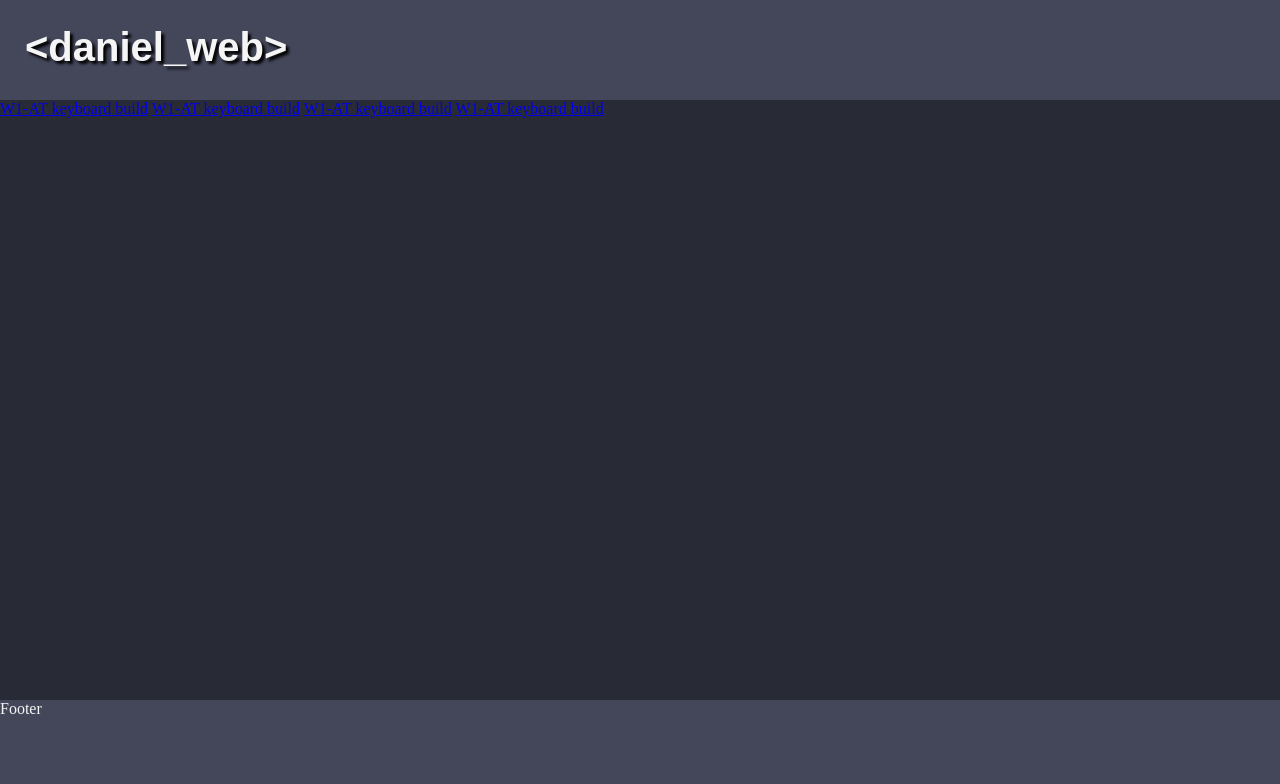
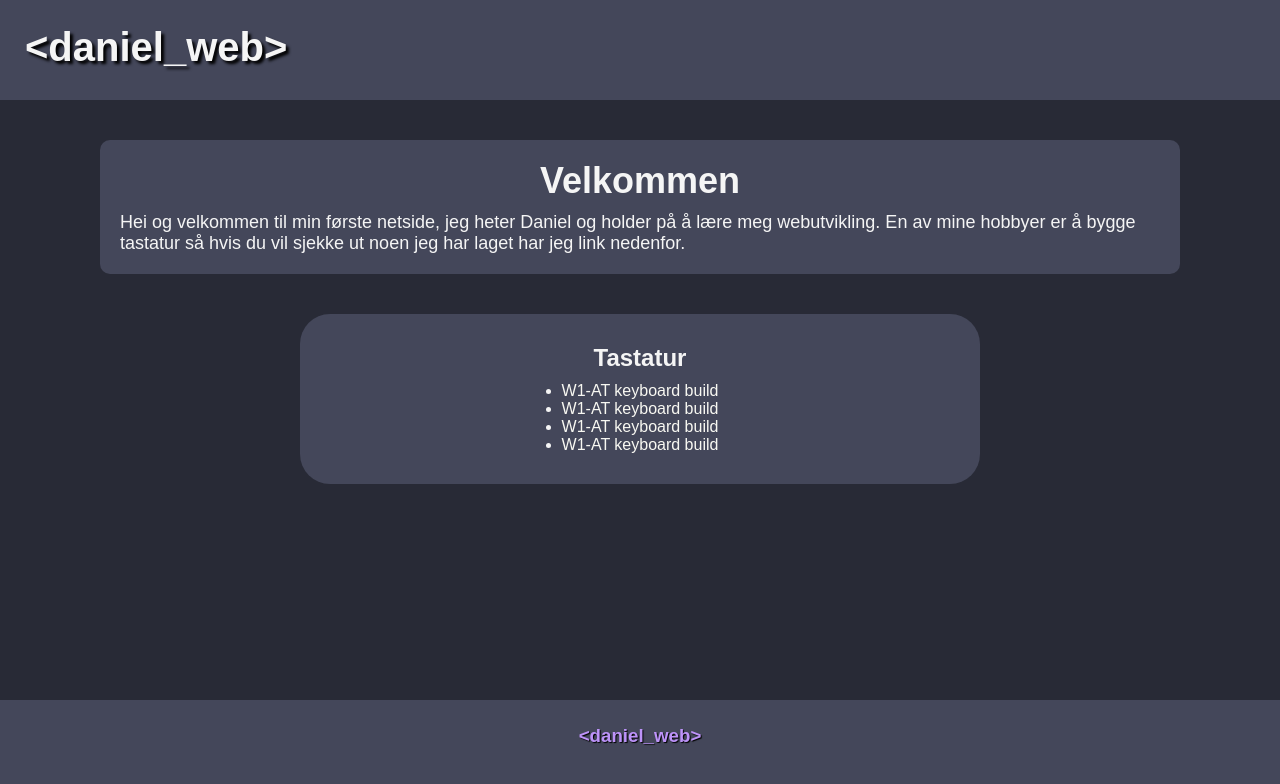
Before and after one commit to DanielDT12/Selfsite, a plain HTML site: page index.html in a window 1280 px wide. Drawn offline with Linux system fonts and the light colour scheme.

Commit message:
lagt til anchor tags og h1+p

```diff
--- a/index.html
+++ b/index.html
@@ -12,18 +12,28 @@
         <h1 id="hTXT">&lt;daniel_web&gt;</h1>
     </header>
     <main>
-        <div class="keyboardAnchor">
-            <ul>
-                <a href="w1Keybord.html">W1-AT keyboard build</a>
-                <a href="w1Keybord.html">W1-AT keyboard build</a>
-                <a href="w1Keybord.html">W1-AT keyboard build</a>
-                <a href="w1Keybord.html">W1-AT keyboard build</a>
-            </ul>
+        <div id="mainH1Txt">
+            <h1>Velkommen</h1>
+            <p>Hei og velkommen til min første netside, jeg heter Daniel og holder på å lære meg webutvikling. En av mine hobbyer er å bygge tastatur så hvis du vil sjekke ut noen jeg har laget har jeg link nedenfor.
+            </p>
+        </div>
+        <div id="keyboardAnchor">
+            <h2>Tastatur</h2>
+            <div class="kbaTags">
+                <ul>
+                    <li><a href="w1Keybord.html">W1-AT keyboard build</a></li>
+                    <li><a href="w1Keybord.html">W1-AT keyboard build</a></li>
+                    <li><a href="w1Keybord.html">W1-AT keyboard build</a></li>
+                    <li><a href="w1Keybord.html">W1-AT keyboard build</a></li>
+                </ul>
+            </div>
         </div>
     </main>
     <footer>
         <div id="footer">
-            <p>Footer</p>
+            <div id="footerTxt">
+                <h3>&lt;daniel_web&gt;</h3>
+            </div>
         </div>
     </footer>
 </body>
--- a/style/style.css
+++ b/style/style.css
@@ -60,6 +60,15 @@ header {
     height: 100px;
 }
 
+#footerTxt {
+    display: flex;
+    justify-content: center;
+    margin-top: 25px;
+    font-family: Arial, Helvetica, sans-serif;
+    text-shadow: 1px 1px 1px black;
+    color: #BD93F9;
+}
+
 #hTXT {
     display: flex;
     font-size: 40px;
@@ -78,3 +87,68 @@ header {
     justify-content: center;
 
 }
+
+#mainH1Txt {
+    display: flex;
+    justify-content: center;
+    gap: 10px;
+    flex-direction: column;
+    align-items: center;
+    font-family: Arial, Helvetica, sans-serif;
+    font-size: large;
+    margin-top: 40px;
+    margin-bottom: 40px;
+    margin-right: 100px;
+    margin-left: 100px;
+    border: transparent;
+    border-radius: 10px;
+    padding: 20px;
+    background-color: #44475A;
+
+}
+
+#keyboardAnchor {
+    display: flex;
+    justify-content: center;
+    gap: 10px;
+    flex-direction: column;
+    align-items: center;
+    font-family: Arial, Helvetica, sans-serif;
+    border: 1px solid white;
+    margin-left: 300px;
+    margin-right: 300px;
+    border: transparent;
+    border-radius: 30px;
+    padding: 30px;
+    background-color: #44475A;
+}
+
+div.kbaTags a {
+    text-decoration: none;
+
+}
+
+div.kbaTags a:link {
+    color: #F8F8F2;
+
+}
+
+div.kbaTags a:visited {
+    color: #FF79C6;
+
+}
+
+div.kbaTags a:focus {
+    color: #50FA7B;
+
+}
+
+div.kbaTags a:hover {
+    color: #8BE9FD;
+
+}
+
+div.kbaTags a:active {
+    color: #F1FA8C;
+
+}
```
